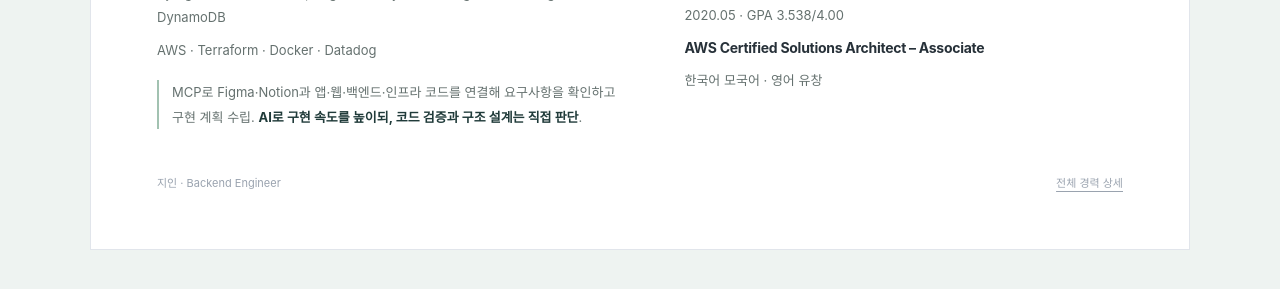
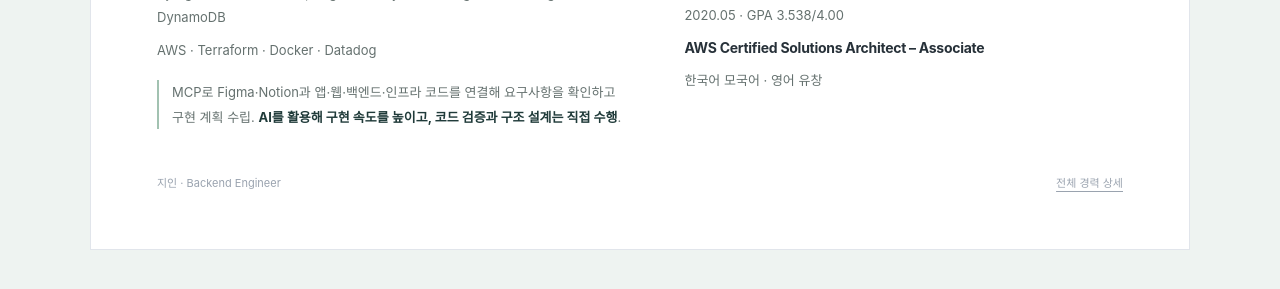
Before and after one commit to inji0129/inji0129.github.io, a Jekyll site: the page built from index.html, in a window 1280 px wide and 900 px high, scrolled down 4219 px. Shown: the part 580-869 px from the top of the window. Built offline with Jekyll 4.4.1, drawn with Linux system fonts in a browser that asks for light colours.

Commit message:
Simplify AI workflow wording

```diff
--- a/_data/general.json
+++ b/_data/general.json
@@ -211,7 +211,7 @@
       ]
     }
   ],
-  "ai": "MCP로 Figma·Notion과 앱·웹·백엔드·인프라 코드를 연결해 요구사항을 확인하고 구현 계획 수립. **AI로 구현 속도를 높이되, 코드 검증과 구조 설계는 직접 판단**.",
+  "ai": "MCP로 Figma·Notion과 앱·웹·백엔드·인프라 코드를 연결해 요구사항을 확인하고 구현 계획 수립. **AI를 활용해 구현 속도를 높이고, 코드 검증과 구조 설계는 직접 수행**.",
   "skills": [
     "Python · TypeScript · JavaScript · Kotlin · SQL",
     "Django/DRF · NestJS · Spring Boot · MySQL · PostgreSQL · MongoDB · DynamoDB",
```
Also changed, not shown: 1 other file.
